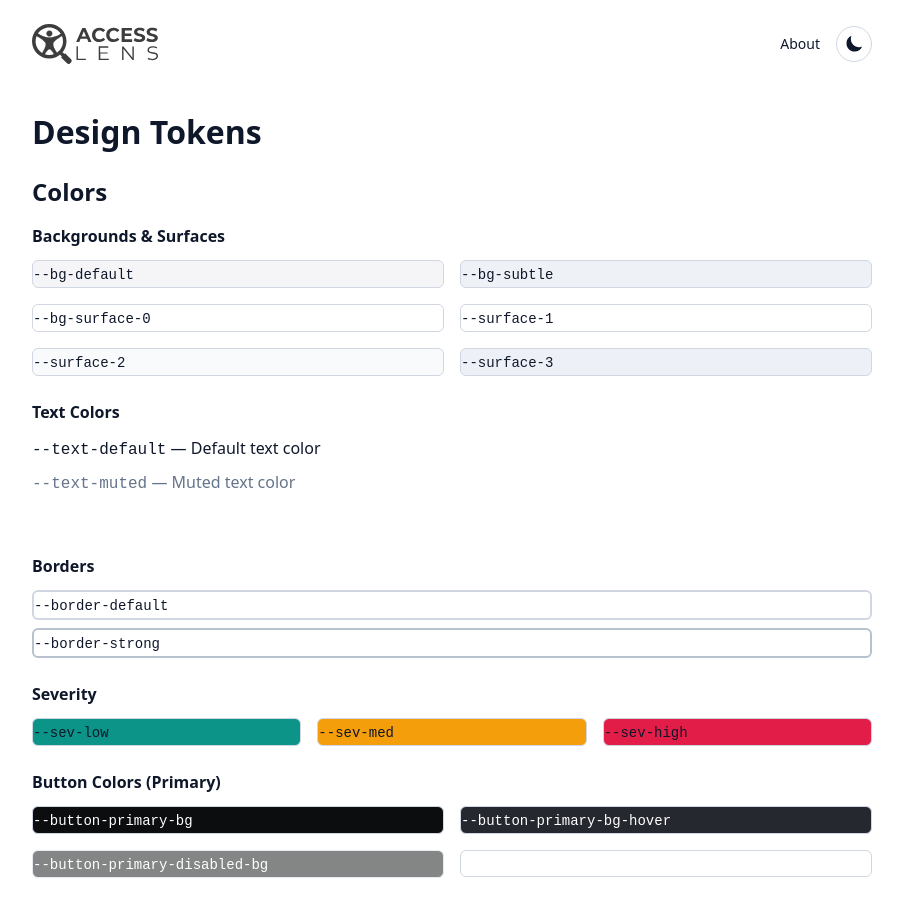
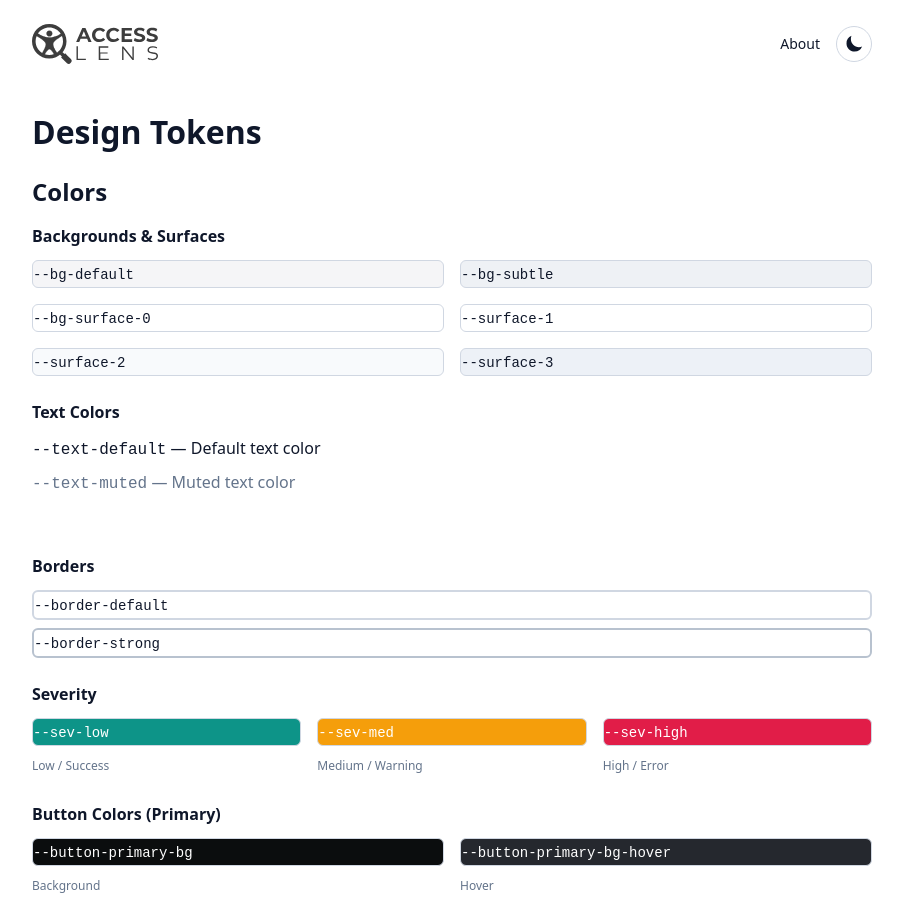
Before and after one commit to AceMoon-tech/access-lens, a React (Vite) app: page /system in a window 1280 px wide. Shown: the top 906 px of the page, without its empty margins (188-1091 px from the left). Built offline with nearby package versions, Linux system fonts and the light colour scheme; no server answers.

Commit message:
refine: system page spacing and demo legibility

```diff
--- a/src/screens/System.jsx
+++ b/src/screens/System.jsx
@@ -178,7 +178,7 @@ function System() {
               Severity
             </h3>
             <div className="grid grid-cols-3 gap-16">
-              <div>
+              <div className="space-y-8">
                 <div
                   className="p-16 rounded-sm border"
                   style={{
@@ -186,10 +186,11 @@ function System() {
                     borderColor: 'var(--border-default)'
                   }}
                 >
-                  <code style={{ fontSize: 'var(--text-sm)', color: 'var(--text-default)' }}>--sev-low</code>
+                  <code style={{ fontSize: 'var(--text-sm)', color: 'var(--text-inverse)' }}>--sev-low</code>
                 </div>
+                <p style={{ fontSize: 'var(--text-xs)', color: 'var(--text-muted)' }}>Low / Success</p>
               </div>
-              <div>
+              <div className="space-y-8">
                 <div
                   className="p-16 rounded-sm border"
                   style={{
@@ -197,10 +198,11 @@ function System() {
                     borderColor: 'var(--border-default)'
                   }}
                 >
-                  <code style={{ fontSize: 'var(--text-sm)', color: 'var(--text-default)' }}>--sev-med</code>
+                  <code style={{ fontSize: 'var(--text-sm)', color: 'var(--text-inverse)' }}>--sev-med</code>
                 </div>
+                <p style={{ fontSize: 'var(--text-xs)', color: 'var(--text-muted)' }}>Medium / Warning</p>
               </div>
-              <div>
+              <div className="space-y-8">
                 <div
                   className="p-16 rounded-sm border"
                   style={{
@@ -208,8 +210,9 @@ function System() {
                     borderColor: 'var(--border-default)'
                   }}
                 >
-                  <code style={{ fontSize: 'var(--text-sm)', color: 'var(--text-default)' }}>--sev-high</code>
+                  <code style={{ fontSize: 'var(--text-sm)', color: 'var(--text-inverse)' }}>--sev-high</code>
                 </div>
+                <p style={{ fontSize: 'var(--text-xs)', color: 'var(--text-muted)' }}>High / Error</p>
               </div>
             </div>
           </div>
@@ -227,7 +230,7 @@ function System() {
               Button Colors (Primary)
             </h3>
             <div className="grid grid-cols-2 gap-16">
-              <div>
+              <div className="space-y-8">
                 <div
                   className="p-16 rounded-sm border"
                   style={{
@@ -237,8 +240,9 @@ function System() {
                 >
                   <code style={{ fontSize: 'var(--text-sm)', color: 'var(--button-primary-text)' }}>--button-primary-bg</code>
                 </div>
+                <p style={{ fontSize: 'var(--text-xs)', color: 'var(--text-muted)' }}>Background</p>
               </div>
-              <div>
+              <div className="space-y-8">
                 <div
                   className="p-16 rounded-sm border"
                   style={{
@@ -248,8 +252,9 @@ function System() {
                 >
                   <code style={{ fontSize: 'var(--text-sm)', color: 'var(--button-primary-text)' }}>--button-primary-bg-hover</code>
                 </div>
+                <p style={{ fontSize: 'var(--text-xs)', color: 'var(--text-muted)' }}>Hover</p>
               </div>
-              <div>
+              <div className="space-y-8">
                 <div
                   className="p-16 rounded-sm border"
                   style={{
@@ -258,10 +263,11 @@ function System() {
                     opacity: 0.5
                   }}
                 >
-                  <code style={{ fontSize: 'var(--text-sm)', color: 'var(--button-primary-text)' }}>--button-primary-disabled-bg</code>
+                  <code style={{ fontSize: 'var(--text-sm)', color: 'var(--button-primary-text)', opacity: 1 }}>--button-primary-disabled-bg</code>
                 </div>
+                <p style={{ fontSize: 'var(--text-xs)', color: 'var(--text-muted)' }}>Disabled (opacity: 0.5)</p>
               </div>
-              <div>
+              <div className="space-y-8">
                 <div
                   className="p-16 rounded-sm border"
                   style={{
@@ -273,6 +279,7 @@ function System() {
                     <code>--button-primary-text</code>
                   </p>
                 </div>
+                <p style={{ fontSize: 'var(--text-xs)', color: 'var(--text-muted)' }}>Text color</p>
               </div>
             </div>
           </div>
@@ -714,7 +721,7 @@ function System() {
                   opacity: 0.5
                 }}
               >
-                <code style={{ fontSize: 'var(--text-sm)', color: 'var(--text-default)' }}>
+                <code style={{ fontSize: 'var(--text-sm)', color: 'var(--button-primary-text)', opacity: 1 }}>
                   --button-primary-disabled-bg (opacity: 0.5)
                 </code>
               </div>
```
